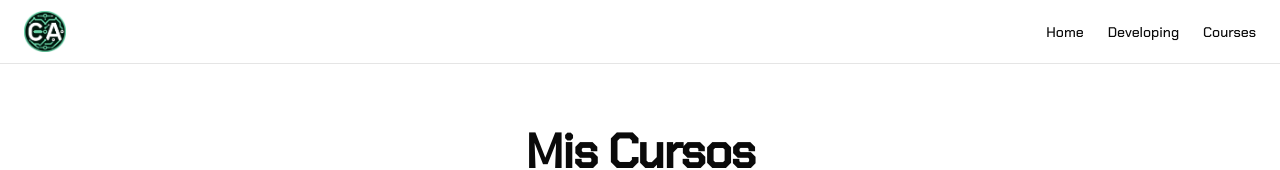
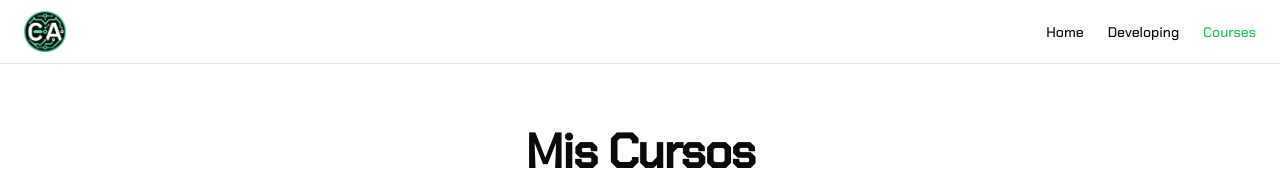
Before and after one commit to carlosandresat/personal-website, a Next.js app: page /en/courses in a window 1280 px wide. Shown: the top 170 px of the page. Built offline with nearby package versions, Linux system fonts and the light colour scheme.

Commit message:
feat: add Navbar component; add translations for navbar items

```diff
--- a/messages/en.json
+++ b/messages/en.json
@@ -6,5 +6,10 @@
       "description3": ". +500 ",
       "description4": "GitHub contributions",
       "description5": " last year. Passion for creating innovative solutions with cutting-edge technologies. As a freelancer, I have successfully delivered front-end and full-stack projects, consistently meeting clients' requirements and deadlines. Staying abreast of the latest technology trends ensures that my skills remain updated. Eager to contribute to impactful projects and collaborate with dynamic teams. I look forward to connecting and exploring how we can create something exceptional together. Let's start!"
+    },
+    "Navbar": {
+      "home": "Home",
+      "developing": "Developing",
+      "courses": "Courses"
     }
   }
--- a/messages/es.json
+++ b/messages/es.json
@@ -6,5 +6,10 @@
       "description3": ". +300 ",
       "description4": "contribuciones en GitHub",
       "description5": " el año pasado. Pasión por crear soluciones innovadoras con tecnologías modernas. Como freelancer, he entregado con éxito proyectos de front-end y full-stack, cumpliendo consistentemente con los requisitos y plazos de los clientes. Mantenerme al tanto de las últimas tendencias tecnológicas asegura que mis habilidades se mantengan actualizadas. Con ganas de contribuir a proyectos impactantes y colaborar con equipos dinámicos. Espero con interés conectar y explorar cómo podemos crear algo excepcional juntos. ¡Empecemos!"
-        }
+    },
+    "Navbar": {
+      "home": "Inicio",
+      "developing": "Desarrollo",
+      "courses": "Cursos"
+    }
   }
--- a/src/components/header.tsx
+++ b/src/components/header.tsx
@@ -1,5 +1,6 @@
 import Link from "next/link";
 import Image from "next/image";
+import Navbar from "@/components/navbar";
 
 export default function Header() {
   return (
@@ -12,27 +13,7 @@ export default function Header() {
           width="42"
         />
       </Link>
-      <nav className="ml-auto flex gap-4 sm:gap-6">
-      <Link
-          className="text-sm font-medium hover:underline underline-offset-4"
-          href="/"
-        >
-          Home
-        </Link>
-        <Link
-          className="text-sm font-medium hover:underline underline-offset-4"
-          href="/developing"
-        >
-          Developing
-        </Link>
-        <Link
-          className="text-sm font-medium hover:underline underline-offset-4"
-          href="/courses"
-        >
-          Courses
-        </Link>
-
-      </nav>
+      <Navbar />
     </header>
   );
 }
--- /dev/null
+++ b/src/components/navbar.tsx
@@ -0,0 +1,35 @@
+'use client'
+
+import Link from "next/link";
+import { useTranslations } from "next-intl";
+import { usePathname } from 'next/navigation'
+import { cn } from "@/lib/utils";
+
+
+export default function Navbar() {
+  const t = useTranslations("Navbar");
+  const pathname = usePathname()
+
+  return (
+    <nav className="ml-auto flex gap-4 sm:gap-6">
+      <Link
+        className={cn("text-sm font-medium hover:underline hover:text-green-500 underline-offset-4", pathname === "/es" || pathname ==="/en" ? "text-green-500" : "")}
+        href="/"
+      >
+        {t('home')}
+      </Link>
+      <Link
+        className={cn("text-sm font-medium hover:underline hover:text-green-500 underline-offset-4", pathname.endsWith("/developing") ? "text-green-500" : "")}
+        href="/developing"
+      >
+        {t('developing')}
+      </Link>
+      <Link
+        className={cn("text-sm font-medium hover:underline hover:text-green-500 underline-offset-4", pathname.endsWith("/courses") ? "text-green-500" : "")}
+        href="/courses"
+      >
+        {t('courses')}
+      </Link>
+    </nav>
+  );
+}
```
